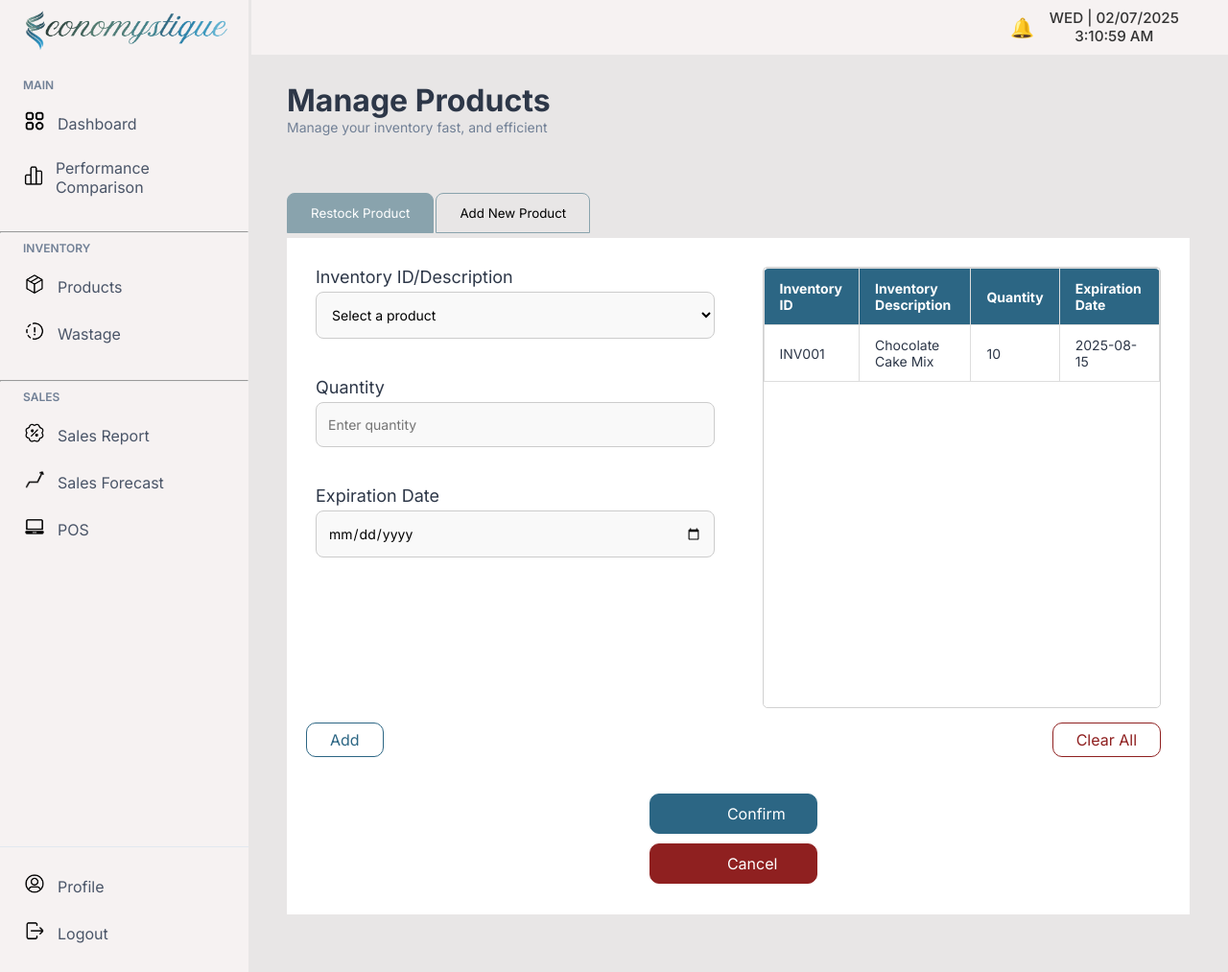
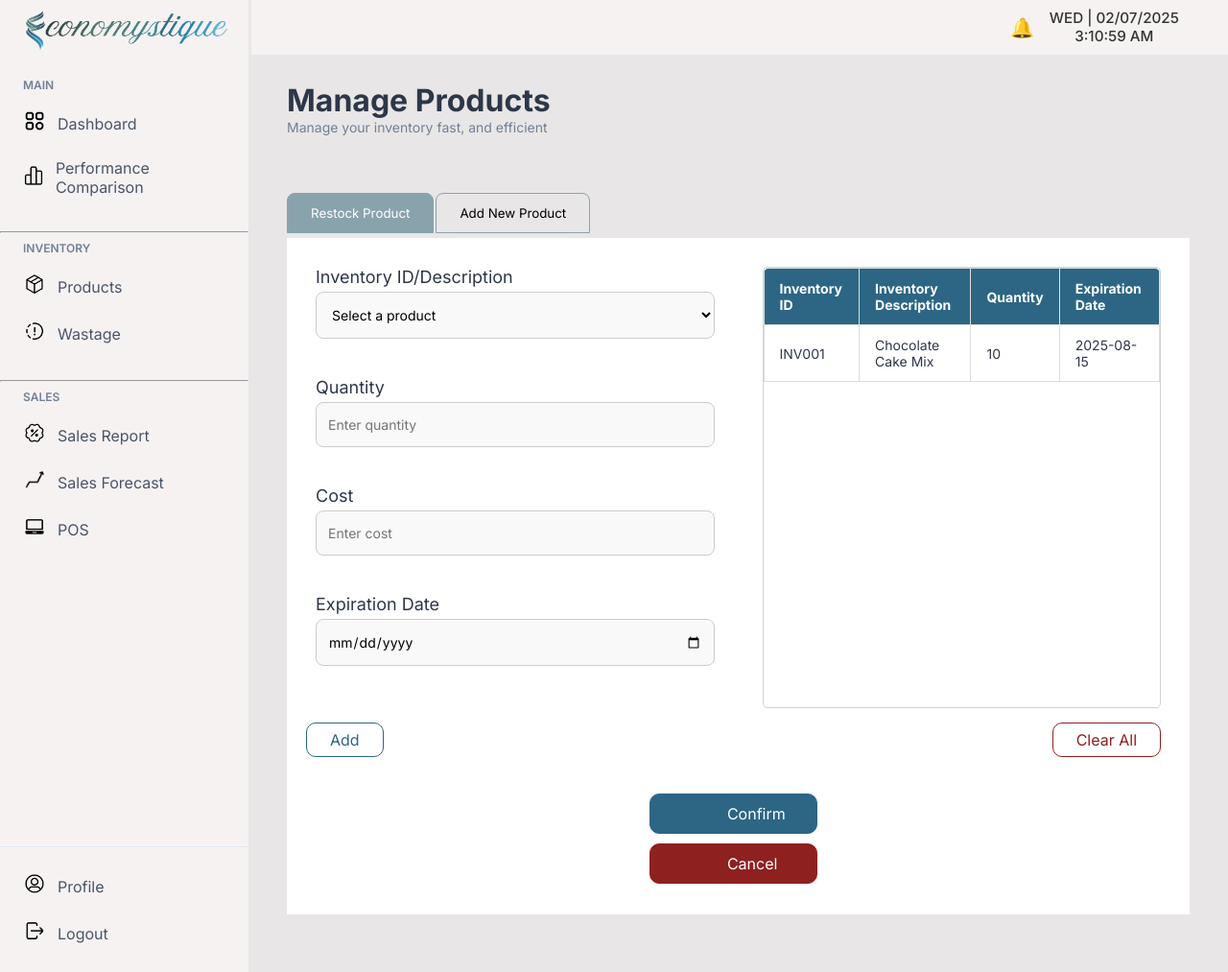
Before and after one commit to Economystique/EconomystiqueStoneKingdom, a Flask app: page /manage in a window 1280 px wide. Shown: the whole page at 96% size. Run offline with Flask 3, Linux system fonts and the light colour scheme.

Commit message:
Added cost in manage.html

```diff
--- a/templates/manage.html
+++ b/templates/manage.html
@@ -40,6 +40,12 @@
                         <label>Quantity</label>
                         <br>
                         <input type="number" placeholder="Enter quantity">
+                    </div>
+                    <br><br>
+                    <div class="form-cost">
+                        <label>Cost</label>
+                        <br>
+                        <input type="number" placeholder="Enter cost">
                     </div>
                     <br><br>
                     <div class="form-date">
```
